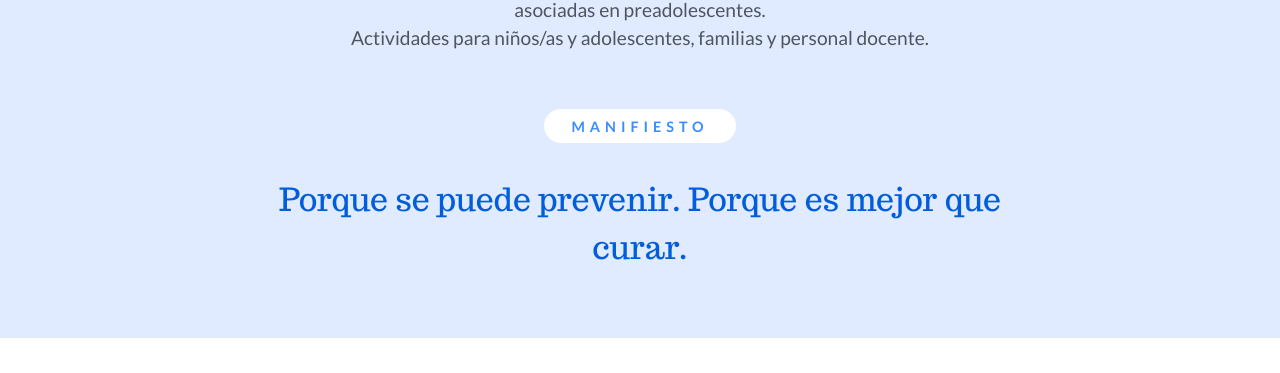
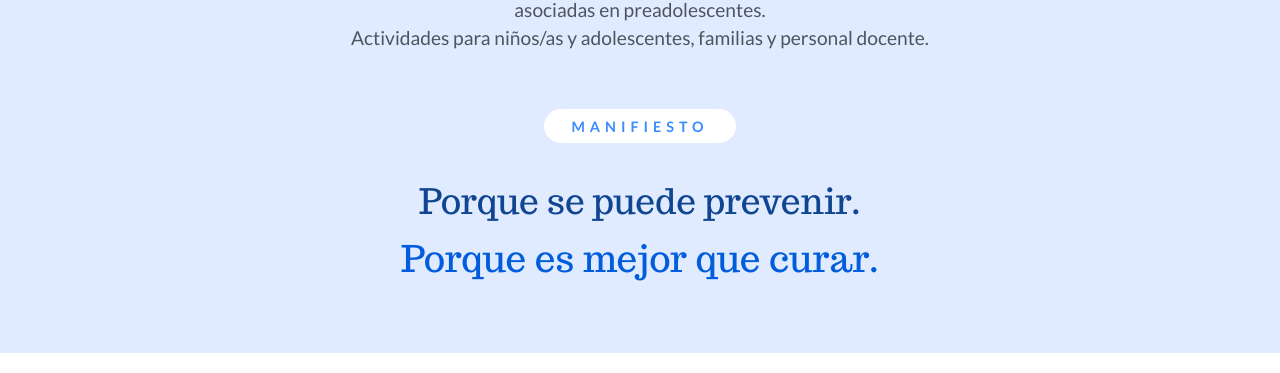
Before and after one commit to carolingien49/desarrollo_web, a plain HTML site: page index.html in a window 1280 px wide. Shown: the part 991-1364 px from the top of the page. Drawn offline with nearby package versions, Linux system fonts and the light colour scheme.

Commit message:
ajuste texto manifiesto

```diff
--- a/css/style.css
+++ b/css/style.css
@@ -199,11 +199,18 @@ a {
   color: #025ddcdc;
 }
 .manifiesto__wrapper--slogan3 {
+  color: #104691;
+  font-style: normal;
+  font-size: 220%;
+  font-family: "Trocchi";
+  padding-top: 2rem;
+}
+.manifiesto__wrapper--slogan4 {
   color: #025ddc;
   font-style: normal;
-  font-size: 2rem;
+  font-size: 2.3rem;
   font-family: "Trocchi";
-  padding-top: 2rem;
+  margin-top: -0.8rem;
 }
 /* Fin MANIFIESTO */
 /* Estilo NOS APOYAN */
--- a/index.html
+++ b/index.html
@@ -113,7 +113,10 @@
           <a href="#"> MANIFIESTO</a>
         </p>
         <p class="manifiesto__wrapper--slogan3">
-          Porque se puede prevenir. Porque es mejor que curar.
+          Porque se puede prevenir.
+        </p>
+        <p class="manifiesto__wrapper--slogan4">
+          Porque es mejor que curar.
         </p>
         <!-- el pdf para descargar aún no existe. Me faltaría saber dónde alojarlo -->
       </div>
```
